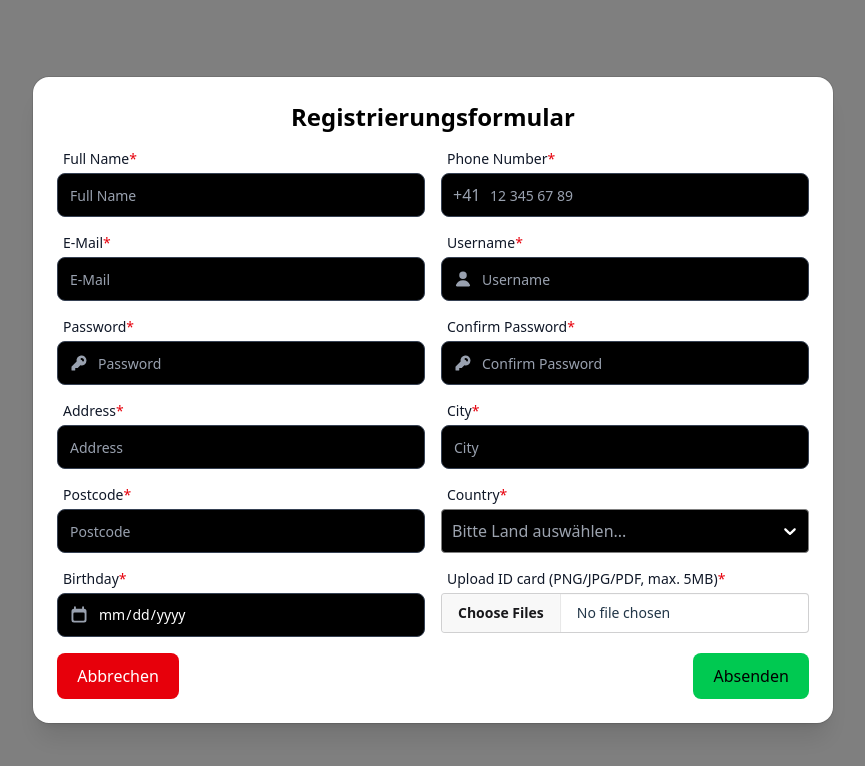
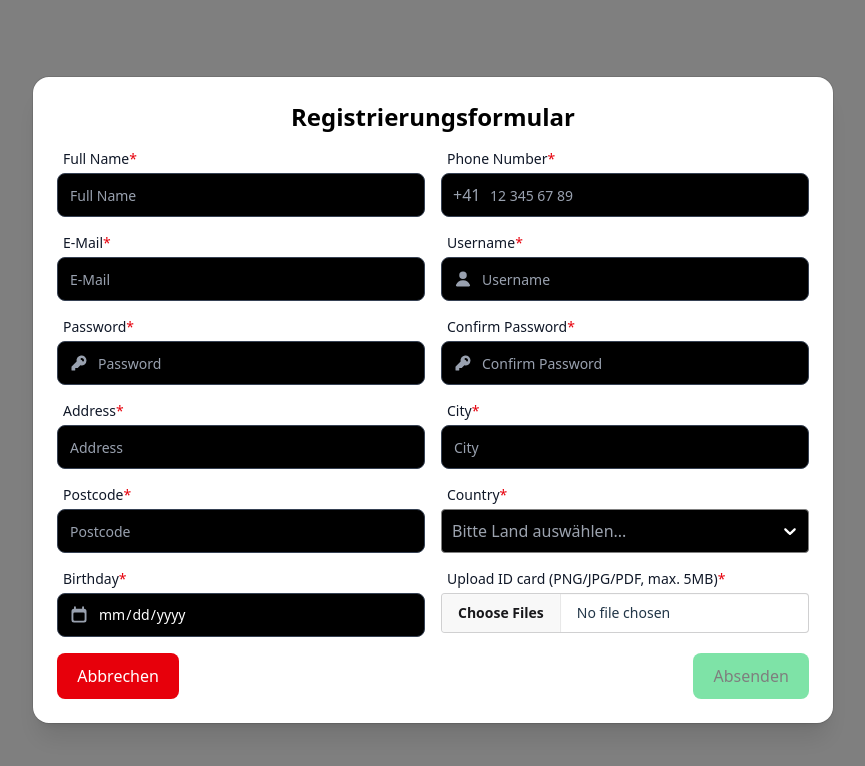
Before and after one commit to Vijiyarathan-Rithush/M294, a React (Vite) app: page / in a window 1280 px wide. Both pictures are taken after a click on the button "Registrieren". Shown: the top 766 px of the page, without its empty margins (207-1072 px from the left). Built offline with nearby package versions, Linux system fonts and the light colour scheme.

Commit message:
Submit button

```diff
--- a/src/components/ModalForm.tsx
+++ b/src/components/ModalForm.tsx
@@ -31,8 +31,8 @@ function ModalForm({ setOpen }: ModalFormProps)
                     <AddressSection />
                     <IdentitySection />
                     <div className="md:col-span-2 flex flex-col gap-2 sm:flex-row sm:justify-between">
-                        <ButtonField label="Abbrechen" onClick={() => setOpen(false)} />
-                        <ButtonField label={isSubmitting ? "Sende..." : "Absenden"} disabled={isSubmitting || !isValid} />
+                        <ButtonField label="Abbrechen" onClick={() => setOpen(false)} tabIndex={99} />
+                        <ButtonField label={isSubmitting ? "Sende..." : "Absenden"} disabled={isSubmitting || !isValid} tabIndex={1} />
                     </div>
                 </form>
             </FormProvider>
--- a/src/components/modalFormComponents/ButtonField.tsx
+++ b/src/components/modalFormComponents/ButtonField.tsx
@@ -1,17 +1,17 @@
 import type { ButtonProperties } from "../../models/ButtonProperties";
 
-function ButtonField({ label, onClick }: ButtonProperties)
+function ButtonField({ label, onClick, disabled, tabIndex }: ButtonProperties & { tabIndex?: number })
 {
     switch (label)
     {
         case "Abbrechen":
             return (
-                <button type="button" className="!bg-red-600 text-white w-full sm:w-auto" onClick={onClick}>{label}</button>
+                <button type="button" className="!bg-red-600 text-white w-full sm:w-auto" onClick={onClick} tabIndex={tabIndex}>{label}</button>
             );
 
         case "Absenden":
             return (
-                <button type="submit" className="!bg-green-500 text-black w-full sm:w-auto">{label}</button>
+                <button type="submit" disabled={disabled} className="!bg-green-500 text-black w-full sm:w-auto disabled:opacity-50 disabled:cursor-not-allowed" tabIndex={tabIndex}>{label}</button>
             );
 
         default:
```
